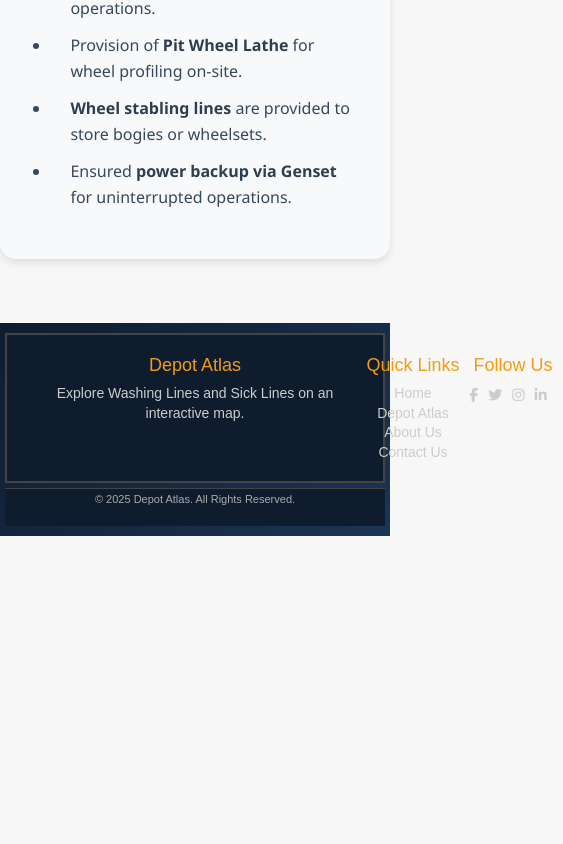
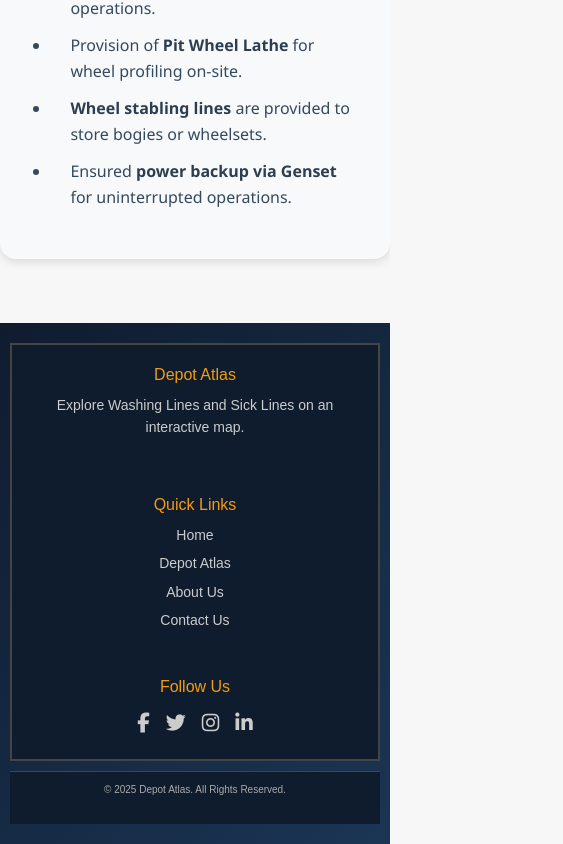
Before and after one commit to Nikitaa0115/Train_Depot, a React (Vite) app in the folder FRONTEND/: page /coach-maintenance in a window 390 px wide. Shown: the part 1044-1888 px from the top of the page, 563 px wide, since content can reach past the window. Before the commit the page ends 1580 px from the top, so only its background shows below. Built offline with nearby package versions, Linux system fonts and the light colour scheme.

Commit message:
Update Footer.css

```diff
--- a/FRONTEND/src/Footer.css
+++ b/FRONTEND/src/Footer.css
@@ -1,9 +1,9 @@
 .footer {
   background: linear-gradient(135deg, #0f1c2e 0%, #1b3555 100%);
   color: #f1f1f1;
-  padding: 10px 5px;
+  padding: 20px 10px;
   font-size: 15px;
-  line-height: 1.4;
+  line-height: 1.6;
 }
 
 .footer-container {
@@ -13,34 +13,32 @@
   flex-wrap: wrap;
   max-width: 1200px;
   margin: 0 auto;
-  height:150px;
+  padding: 20px 0;
   background: #0f1c2e;
   border: 2px solid #444;
-
+  gap: 20px;
 }
 
 .footer-section {
-  flex: 1;
-  min-width: 100px;
-  margin-bottom: 0p;
-  padding: 0px;
+  flex: 1 1 250px;
+  margin: 0 10px;
+  padding: 0 10px;
   border-radius: 8px;
   transition: all 0.3s ease-in-out;
-
 }
-
-
 
 .footer-section h3 {
   font-size: 18px;
-  margin-bottom: 8px;
+  margin-bottom: 10px;
   color: #f39c12;
 }
 
-.footer-section p, .footer-section ul, .footer-section a {
+.footer-section p,
+.footer-section ul,
+.footer-section a {
   color: #ccc;
+  font-size: 14px;
   transition: color 0.3s;
-  font-size: 14px;
 }
 
 .footer-section a:hover {
@@ -51,21 +49,21 @@
 .footer-section ul {
   list-style: none;
   padding: 0;
+  margin: 0;
 }
 
 .footer-section ul li {
-  margin-bottom: 0px;
+  margin-bottom: 6px;
 }
 
 .footer-section ul li a {
   text-decoration: none;
 }
 
-
 .social-icons a {
   color: #ccc;
-  font-size: 12px;
-  margin-right: 10px;
+  font-size: 18px;
+  margin-right: 15px;
   transition: color 0.3s;
 }
 
@@ -73,29 +71,46 @@
   color: #f39c12;
 }
 
-
 .footer-bottom {
   text-align: center;
-  padding: 3px 0;
+  padding: 10px 0;
   background: #0f1c2e;
   color: #aaa;
-  font-size: 11px;
-  margin-top:5px;
+  font-size: 12px;
   border-top: 1px solid #444;
+  margin-top: 10px;
 }
 
-
+/* Media Query for Mobile Devices */
 @media (max-width: 768px) {
   .footer-container {
     flex-direction: column;
+    align-items: center;
     text-align: center;
+    padding: 10px;
   }
 
   .footer-section {
-    margin-bottom: 10px;
+    flex: 1 1 100%;
+    margin: 10px 0;
   }
 
   .social-icons a {
+    font-size: 20px;
+    margin: 0 8px;
+  }
+}
+
+@media (max-width: 480px) {
+  .footer {
     font-size: 14px;
   }
+
+  .footer-bottom {
+    font-size: 10px;
+  }
+
+  .footer-section h3 {
+    font-size: 16px;
+  }
 }
```
